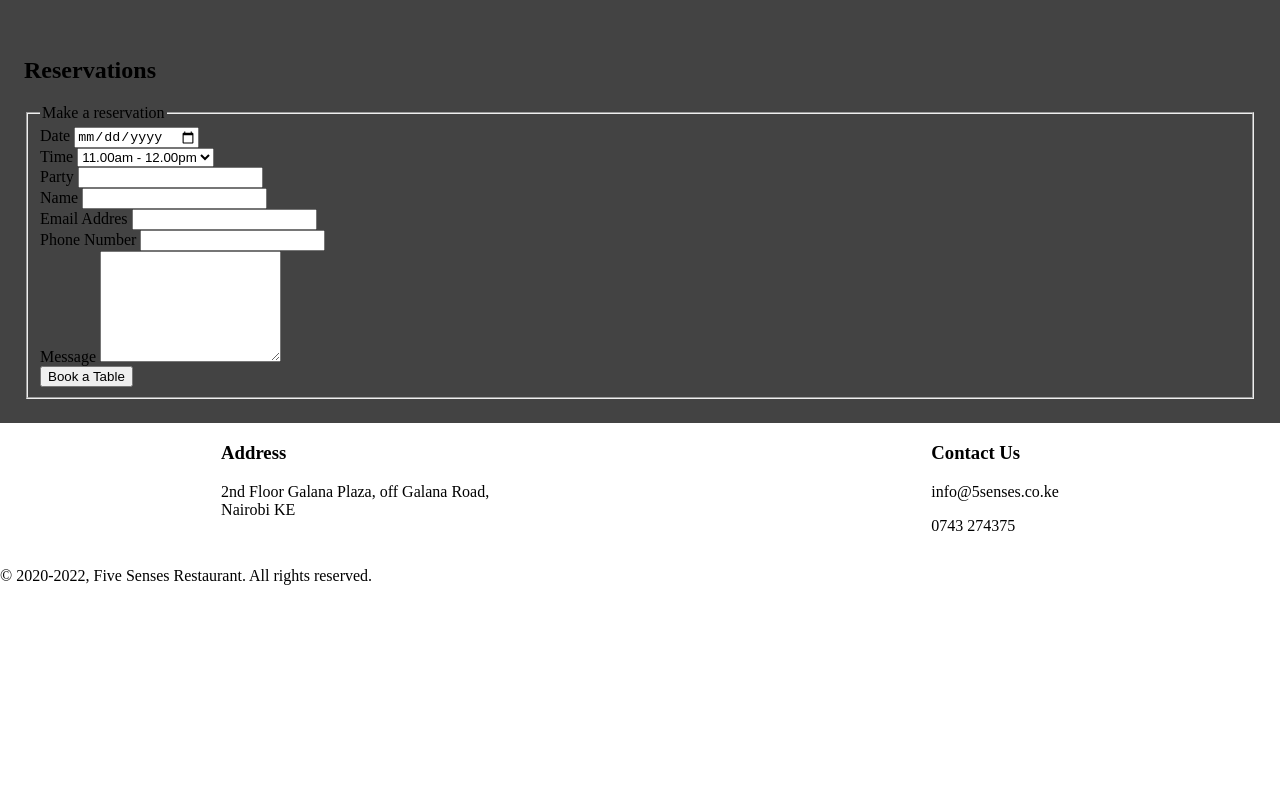
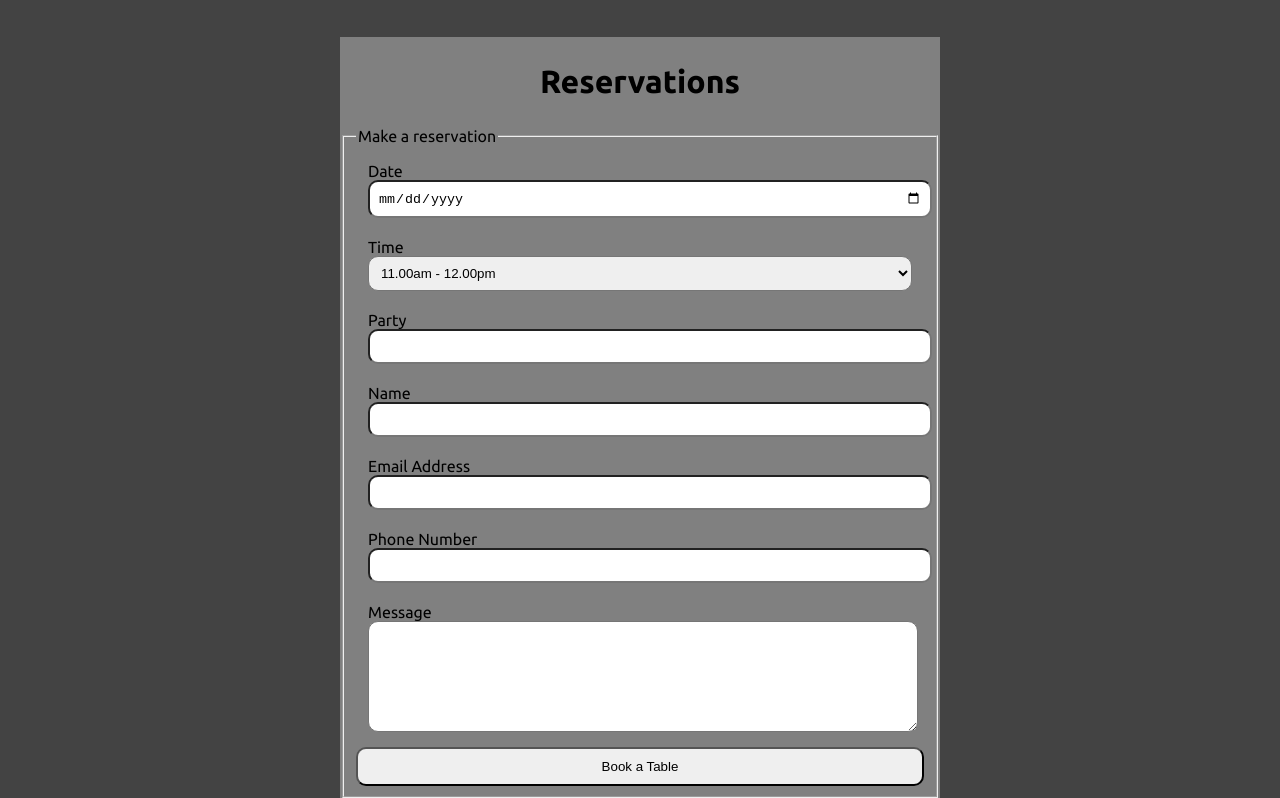
Before and after one commit to isaac-ndungu/landing-page, a plain HTML site: page index.html in a window 1280 px wide. Shown: the part 2244-3042 px from the top of the page. Before the commit the page ends 2845 px from the top, so only its background shows below. Drawn offline with Linux system fonts and the light colour scheme.

Commit message:
add style rules for reservation form and footer

```diff
--- a/index.html
+++ b/index.html
@@ -116,7 +116,7 @@
                             <input type="text" name="full-name" id="full-name" required>
                         </div>
                         <div class="form-div">
-                            <label for="email">Email Addres</label>
+                            <label for="email">Email Address</label>
                             <input type="email" name="email" id="email" required>
                         </div>
                         <div class="form-div">
--- a/style.css
+++ b/style.css
@@ -84,17 +84,19 @@ a {
     opacity: 0.6;
     font-family: "Ubuntu", sans-serif;
 }
+
 .events-articles {
     text-align: center;
     display: flex;
     padding: 40px;
     color: white;
 }
+
 .events-articles article img {
     height: 200px;
 }
 
-.events-h2 {
+.events-h2{
     text-align: center;
     font-family: "Ubuntu", sans-serif;
     font-size: xx-large;
@@ -113,36 +115,56 @@ a {
 
 aside {
     display: flex;
-    justify-content: space-around;
+    justify-content: space-evenly;
+    font-family: "Ubuntu", sans-serif;
 }
 
- /*
-
-.about, .events-articles {
-    display: flex;
+.reservations {
+    display: grid;
+    place-items: center;
+    color: Black;
+    font-family: "Ubuntu", sans-serif;
 }
 
-.events-h2 {
+.reservations form h2 {
     text-align: center;
+    font-family: "Ubuntu", sans-serif;
+    font-size: xx-large;
 }
 
-aside {
-    display: flex;
-    text-align: center;
-    justify-content: space-evenly;
+form {
+    width: 600px;
+    background-color: gray;
+
+}
+
+input, select{
+    width: 100%;
+    padding: 8px;
+    outline: none;
+    border-radius: 10px;
 }
 
 .form-div {
-    margin-top: 12px;
+    padding: 8px;
+    margin: 4px;
+}
+
+textarea {
+    width: 100%;
+    border-radius: 10px;
 }
 
 button {
-    width: 200px;
-    margin-top: 12px;
+    width: 100%;
+    padding: 10px;
+    text-align: center;
+    border-radius: 10px;
 }
 
 footer {
     text-align: center;
     background-color: black;
     color: white;
-} */
+    height: 50px;
+}
```
